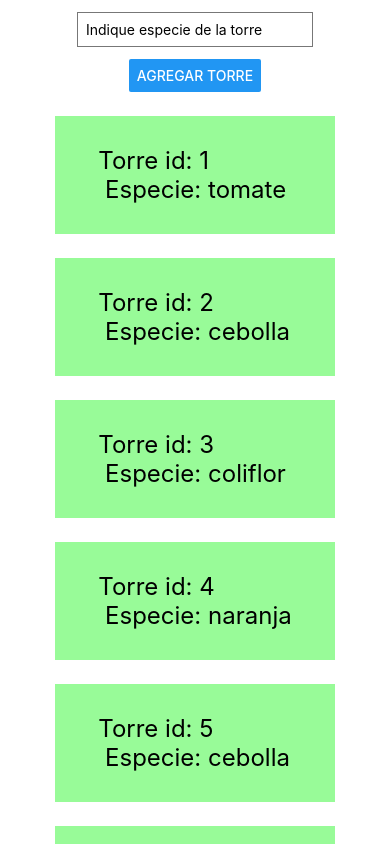
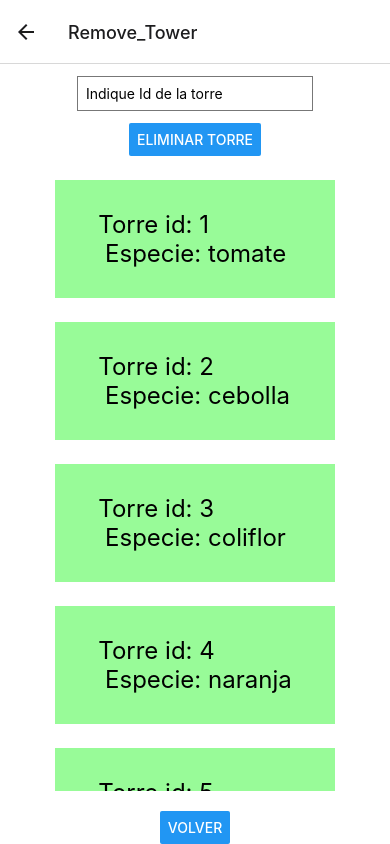
Before and after one commit to Rodjoa/Proyecto_2_WSN, a React Native app: screen /Remove_Tower in a window 390 px wide. Built offline with nearby package versions, Linux system fonts and the light colour scheme.

Commit message:
Frontend creado

```diff
--- a/App.js
+++ b/App.js
@@ -1,5 +1,6 @@
 import React from 'react';
-import { Text, View, Image } from 'react-native';
+import { Text, View } from 'react-native';
+import {NavigationContainer} from '@react-navigation/native';
 
 import HomeScreen from './src/screens/HomeScreen';
 import Conectado_a_Torre from './src/screens/Conectado_a_Torre';
@@ -9,15 +10,43 @@ import Update_Text from './src/screens/Input';
 import Mostrar_Torres from './src/screens/Input';
 import Add_Tower_toList from './src/screens/Input';
 import Agregar_Torre from './src/screens/Agregar_Torre';
-import mostrar_imagen from './src/screens/mostrar_imagen';
+import Borrar_Torre from './src/screens/Borrar_Torre';
+import { createNativeStackNavigator } from '@react-navigation/native-stack';
+
+
+
+
+//navegaremos entre Homescreen y Conectado_a_Torre
+
+const Stack = createNativeStackNavigator();
+
+export default function App() {
+  return(
+
+    //falta crear archivo <Stack.Screen name = "Network_State" component = {Estado_Red}/> aqui trae la bd creada con AsyncStorage
+
+  <NavigationContainer>
+        <Stack.Navigator initialRouteName='Home'>
+          <Stack.Screen name = "Home" component = {HomeScreen}/>
+          <Stack.Screen name = "Connection" component = {Conectado_a_Torre}/>
+          <Stack.Screen name = "Tower_State" component = {Estado_Torre}/>
+          <Stack.Screen name = "Add_Tower" component = {Agregar_Torre}/>
+          <Stack.Screen name = "Remove_Tower" component = {Borrar_Torre}/>
 
 
 
 
 
-
-export default function App() {
-
-  return <Agregar_Torre/>;
+        </Stack.Navigator>
+    </NavigationContainer>
+  )
 
 }
+
+
+
+/*
+export default function App() {
+  return<Borrar_Torre/>
+}
+  */
--- a/package.json
+++ b/package.json
@@ -10,6 +10,8 @@
   },
   "dependencies": {
     "@expo/metro-runtime": "~3.2.3",
+    "@react-navigation/native": "^6.1.18",
+    "@react-navigation/native-stack": "^6.11.0",
     "expo": "~51.0.28",
     "expo-status-bar": "~1.12.1",
     "react": "18.2.0",
@@ -19,6 +21,8 @@
     "react-native-gesture-handler": "~2.16.1",
     "react-native-linear-gradient": "^2.8.3",
     "react-native-reanimated": "~3.10.1",
+    "react-native-safe-area-context": "4.10.5",
+    "react-native-screens": "3.31.1",
     "react-native-web": "~0.19.10"
   },
   "devDependencies": {
--- a/src/screens/Agregar_Torre.js
+++ b/src/screens/Agregar_Torre.js
@@ -1,10 +1,10 @@
 import React, { useState } from 'react'; // Importa useState
-import { Text, View, Image } from 'react-native';
+import { Text, View } from 'react-native';
 import {SafeAreaView, StyleSheet, TextInput, Button, ScrollView} from 'react-native';
 
 
 
-export default function Agregar_Torre( ){
+export default function Agregar_Torre({navigation} ){
 
     const [InputEspecie, setInputEspecie] = useState('');
 
@@ -50,6 +50,12 @@ export default function Agregar_Torre( ){
             )
           })}
       </ScrollView>
+      <View style={styles.buttonContainer}>
+          <Button
+            title="Volver"
+            onPress={() => navigation.navigate("Connection")}
+          />
+        </View>
     </View>
     )
   }
--- a/src/screens/Borrar_Torre.js
+++ b/src/screens/Borrar_Torre.js
@@ -1,15 +1,103 @@
-import React from 'react';
-import { View, Text, Button, StyleSheet, ImageBackground } from 'react-native';
-
-//Despliega input: "inserte id de torre a borrar"
-//mejorar con : ->Text: Mostrar datos de torre a borrar (ID + Descripción)
-// ->Boton Confirmar o Cancelar
-
-/*
-export default function Borrar_Torre() {
-    return (
+import React, { useState } from 'react'; // Importa useState
+import { Text, View } from 'react-native';
+import {SafeAreaView, StyleSheet, TextInput, Button, ScrollView} from 'react-native';
 
 
 
-    );
-}*/
+export default function Borrar_Torre({navigation} ){
+
+    const [InputId, setInputId] = useState('');
+
+    const [Torres, setTorres] = useState([
+      {Especie: 'tomate',   id:'1',   key: '1'},
+      {Especie: 'cebolla',  id:'2',   key: '2'},
+      {Especie: 'coliflor', id:'3',   key: '3'},
+      {Especie: 'naranja',  id:'4',   key: '4'},
+      {Especie: 'cebolla',  id:'5',   key: '5'},
+      {Especie: 'menta',    id:'6',   key: '6'},
+    ])
+
+    const BorrarTorre = (InputId) =>{
+      //  setTorres([ Torres - (Torres.item.id==InputId)  ])
+      setTorres(
+        Torres.filter(torre =>
+          torre.id !== InputId
+        ));
+
+        setInputId('')
+
+};
+
+  //entre los atributos del TextInput es su valor
+
+  //PROBLEMA AL LLAMAR BorrarTorre con el argumento (InputId)
+    return(
+      <View style = {styles.container}>
+        <TextInput style={styles.input}
+        placeholder='Indique Id de la torre'
+        value = {InputId}
+        onChangeText={(val) => setInputId(val)}  />
+
+        <Button title="Eliminar Torre" onPress={()=>BorrarTorre(InputId)} />
+
+        <ScrollView>
+          {Torres.map((item) => {
+            return(
+              <View key = {item.key} >
+                <Text style={styles.item}>  Torre id: {item.id} {"\n"}   Especie: {item.Especie}  </Text>
+
+              </View>
+            )
+          })}
+      </ScrollView>
+      <View style={styles.buttonContainer}>
+          <Button
+            title="Volver"
+            onPress={() => navigation.navigate("Connection")}
+          />
+        </View>
+    </View>
+    )
+  }
+
+
+
+
+
+
+
+
+
+
+  //esto de abajo acompaña a las dos funciones
+  const styles = StyleSheet.create({
+    container: {
+      flex: 1,
+      backgroundColor: '#fff',
+      alignItems: 'center',
+      justifyContent: 'center',
+    },
+
+    buttonContainer: {
+      marginTop: 20
+    },
+
+
+    input: {
+
+      margin: 12,
+      borderWidth: 1,
+      borderColor: '#777',
+      padding: 8,
+      widht: 200,
+    },
+
+    item: {
+      marginTop: 24,
+      padding: 30,
+      backgroundColor:'#98FB98',
+      fontSize: 24
+    }
+
+
+  });
--- a/src/screens/Conectado_a_Torre.js
+++ b/src/screens/Conectado_a_Torre.js
@@ -3,14 +3,10 @@ import { View, Text, Button, StyleSheet, ImageBackground } from 'react-native';
 
 //source={require('./assets/Homeimage.png')} //TESTEO EN MOVIL NO FUNCIONA
 //source={'./assets/Homeimage.png'}         // TESTEO EN WEB
-export default function Conectado_a_Torre() {
+export default function Conectado_a_Torre({navigation}) {
   return (
-    <ImageBackground
-       // Usar require para evitar errores de carga
-        source={'./assets/Homeimage.png'}         // TESTEO EN WEB
-        resizeMode="cover"
-        style={styles.background}
-    >
+
+
       <View style={styles.container}>
         <Text style={styles.title}>Conectado a torre x</Text>
 
@@ -18,32 +14,40 @@ export default function Conectado_a_Torre() {
         <View style={styles.buttonContainer}>
           <Button
             title="Consultar estado de la torre"
-            onPress={() => alert('Conectando...')}
+            onPress={() =>  navigation.navigate("Tower_State")}
           />
         </View>
 
         <View style={styles.buttonContainer}>
           <Button
             title="Consultar estado de la red"
-            onPress={() => alert('Consultando...')}
+            onPress={() => navigation.navigate("Tower_State")}
           />
         </View>
 
         <View style={styles.buttonContainer}>
           <Button
             title="Agregar torre"
-            onPress={() => alert('Agregando torre...')}
+            onPress={() => navigation.navigate("Add_Tower")}
           />
         </View>
 
         <View style={styles.buttonContainer}>
           <Button
             title="Borrar torre"
-            onPress={() => alert('Borrando torre...')}
+            onPress={() => navigation.navigate("Remove_Tower")}
           />
         </View>
+
+        <View style={styles.buttonContainer}>
+          <Button
+            title="Desconectarse de la Torre"
+            onPress={() => navigation.navigate("Home")}
+          />
+        </View>
+
       </View>
-    </ImageBackground>
+
   );
 }
 
@@ -52,6 +56,7 @@ const styles = StyleSheet.create({
     flex: 1,
     justifyContent: 'center',
     alignItems: 'center',
+    color: 'white'
   },
   container: {
     alignItems: 'center',
@@ -61,7 +66,7 @@ const styles = StyleSheet.create({
     fontSize: 38,
     fontWeight: 'bold',
     marginBottom: 30,
-    color: 'white',
+    color: 'black',
   },
   buttonContainer: {
     marginVertical: 10, // Espacio entre cada botón
--- a/src/screens/Estado_Torre.js
+++ b/src/screens/Estado_Torre.js
@@ -1,15 +1,10 @@
 import React from 'react';
-import { View, Text, StyleSheet, Image, ImageBackground } from 'react-native';
+import { View, Text, StyleSheet, Image, Button, buttonContainer, ImageBackground } from 'react-native';
 
-export default function Estado_Torre() {
+export default function Estado_Torre({navigation}) {
   return (
     <View style={styles.container}>
-      {/* Imagen a la izquierda */}
-      <Image
-        source={{uri: './assets/Torre_individual.png'}} // Usar require para evitar problemas
-        resizeMode="cover"
-        style={styles.image}
-      />
+
 
       {/* Texto en la esquina superior derecha */}
       <View style={styles.textContainer}>
@@ -17,6 +12,13 @@ export default function Estado_Torre() {
         <Text style={styles.data}>Nivel de agua: </Text>
         <Text style={styles.data}>Carga de batería: </Text>
       </View>
+
+      <View style={styles.buttonContainer}>
+          <Button
+            title="Volver"
+            onPress={() => navigation.navigate("Connection")}
+          />
+        </View>
     </View>
   );
 }
@@ -44,7 +46,8 @@ const styles = StyleSheet.create({
     color: 'black',
   },
   data: {
-    fontSize: 18,
-    color: 'gray',
+    fontSize: 24,         // Tamaño de letra cómodo para lectura
+    color: 'gray',         // Color gris para un estilo más sutil
+
   },
 });
--- a/src/screens/HomeScreen.js
+++ b/src/screens/HomeScreen.js
@@ -1,20 +1,30 @@
 import React from 'react';
-import { View, Text, Button, StyleSheet, ImageBackground } from 'react-native';
-//source={{uri: 'assets:/Homeimage.png'}} resizeMode="cover"
+import { View, Text, Button, StyleSheet} from 'react-native';
+import {NavigationContainer} from '@react-navigation/native';
+import {createNativeStackNavigator} from '@react-navigation/native-stack';
 
-export default function HomeScreen() {
+import {Conectado_a_Torre} from './Conectado_a_Torre'
+
+
+export default function HomeScreen({navigation}) {
   return (
-    <ImageBackground
 
-      source={'./assets/Homeimage.png'} resizeMode="cover"
 
-      style={styles.background}
-    >
-      <View style={styles.container}>
-        <Text style={styles.title}>Tower Garden App</Text>
-        <Button title="Conectarse a una torre" onPress={() => alert('Conectando...')} />
-      </View>
-    </ImageBackground>
+
+
+
+        <View style={styles.container}>
+          <Text style={styles.title}>Tower Garden App</Text>
+          <Button title="Conectarse a una torre" onPress={() => navigation.navigate("Connection")} />
+        </View>
+
+
+
+
+
+
+
+
   );
 }
 
@@ -31,7 +41,7 @@ const styles = StyleSheet.create({
     fontSize: 38,
     fontWeight: 'bold',
     marginBottom: 20,
-    color: 'white',
+    color: 'black',
     padding:20,
   },
 });
```
Also changed, not shown: 1 other file (tests, documents, lock files or other folders).
